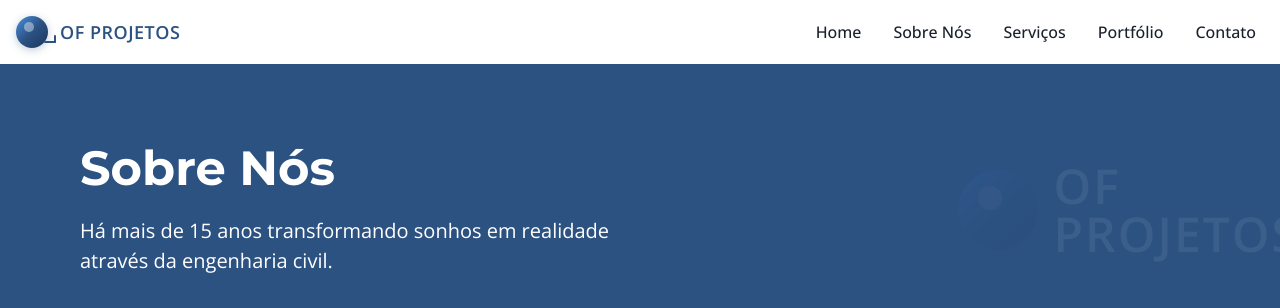
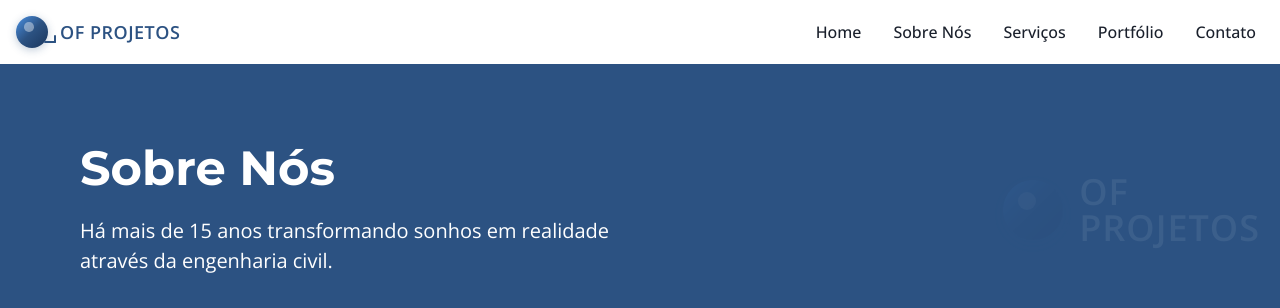
Before and after one commit to OF-Projetos/site, a React (Vite) app: page /sobre in a window 1280 px wide. Shown: the top 308 px of the page. Built offline with nearby package versions, Linux system fonts and the light colour scheme.

Commit message:
Refine LogoBackground component styles - Adjust positioning, dimensions, and typography for enhanced visual appeal and consistency.

```diff
--- a/src/components/LogoBackground.tsx
+++ b/src/components/LogoBackground.tsx
@@ -4,7 +4,7 @@ const LogoBackground = () => {
   return (
     <Box
       position="absolute"
-      right="-20px"
+      right="20px"
       top="50%"
       transform="translateY(-50%)"
       opacity={0.08}
@@ -16,8 +16,8 @@ const LogoBackground = () => {
         {/* Logo Icon */}
         <Box position="relative">
           <Box
-            width="80px"
-            height="80px"
+            width="60px"
+            height="60px"
             borderRadius="50%"
             bg="linear-gradient(135deg, #4A90E2 0%, #2C5282 50%, #1A365D 100%)"
             position="relative"
@@ -37,20 +37,20 @@ const LogoBackground = () => {
             <Box
               position="absolute"
               bottom="15%"
-              right="-8px"
-              width="16px"
-              height="3px"
+              right="-6px"
+              width="12px"
+              height="2px"
               bg="#2C5282"
-              borderRadius="2px"
+              borderRadius="1px"
             />
             <Box
               position="absolute"
               bottom="15%"
-              right="-8px"
-              width="3px"
-              height="12px"
+              right="-6px"
+              width="2px"
+              height="8px"
               bg="#2C5282"
-              borderRadius="2px"
+              borderRadius="1px"
             />
           </Box>
         </Box>
@@ -58,20 +58,20 @@ const LogoBackground = () => {
         {/* Logo Text */}
         <Box>
           <Box
-            fontSize="48px"
+            fontSize="36px"
             fontWeight="bold"
             color="white"
-            letterSpacing="2px"
+            letterSpacing="1px"
             lineHeight="1"
             opacity={0.9}
           >
             OF
           </Box>
           <Box
-            fontSize="48px"
+            fontSize="36px"
             fontWeight="bold"
             color="white"
-            letterSpacing="2px"
+            letterSpacing="1px"
             lineHeight="1"
             opacity={0.9}
           >
```
